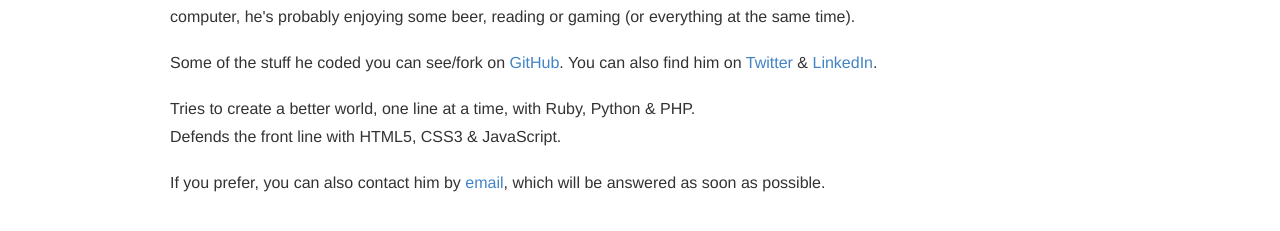
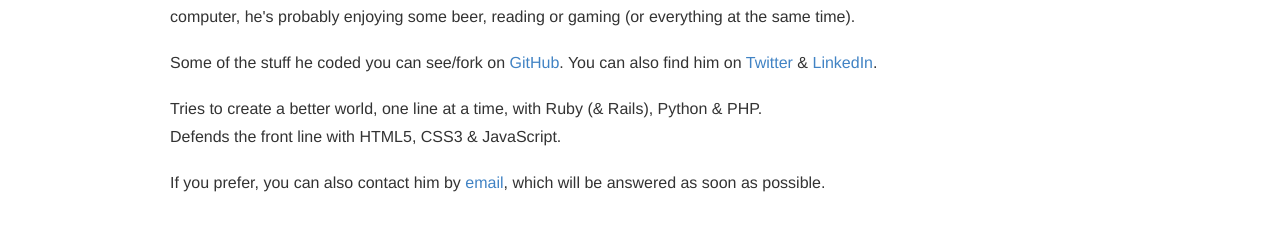
Before and after one commit to arthurgouveia/arthurgouveia.github.io, a Jekyll site: the page built from about.html, in a window 1280 px wide. Shown: the part 630-861 px from the top of the page. Built offline with Jekyll 4.4.1, drawn with Linux system fonts in a browser that asks for light colours; nearby versions of some CDN libraries; some web fonts are replaced; Markdown is read by kramdown in place of the engine named in the settings.

Commit message:
Shorter meta-descriptions. Removed encoded email from About page. It is now JS replaced

```diff
--- a/about.html
+++ b/about.html
@@ -13,6 +13,6 @@
 
 <p>Some of the stuff he coded you can see/fork on <a href="{{ site.author.github }}" target="_blank">GitHub</a>. You can also find him on <a href="{{ site.author.twitter }}" target="_blank">Twitter</a> &amp; <a href="{{ site.author.linkedin }}" target="_blank">LinkedIn</a>.</p>
 
-<p>Tries to create a better world, one line at a time, with Ruby, Python &amp; PHP. <br/>Defends the front line with HTML5, CSS3 &amp; JavaScript.</p>
+<p>Tries to create a better world, one line at a time, with Ruby (&amp; Rails), Python &amp; PHP. <br/>Defends the front line with HTML5, CSS3 &amp; JavaScript.</p>
 
-<p>If you prefer, you can also contact him by <a href="mailto:&#097;&#114;&#116;&#104;&#117;&#114;&#046;&#103;&#111;&#117;&#118;&#101;&#105;&#097;&#064;&#103;&#109;&#097;&#105;&#108;&#046;&#099;&#111;&#109;">email</a>, which will be answered as soon as possible.</p>
+<p>If you prefer, you can also contact him by <a id="email" href="#">email</a>, which will be answered as soon as possible.</p>
--- a/index.html
+++ b/index.html
@@ -1,7 +1,7 @@
 ---
 layout: default
-title: 'Arthur Gouveia'
-description: "Web Developer who has fun while trying to create a better world one line of code at a time with Ruby (and Rails), Python and PHP. Defends the front line with HTML5, CSS3 and JavaScript. Lives in João Pessoa, Brazil."
+title: 'Arthur Gouveia - Web Developer'
+description: "Web Developer who tries to save the world one line of code at a time w/ Ruby (& Rails), Python and PHP. Defends the front line with HTML5, CSS3 and JavaScript."
 keywords: "Web Developer Development Ruby on Rails PHP Python HTML XHTML HTML5 CSS CSS3 JS JavaScript João Pessoa Brazil"
 ---
 
```
Also changed, not shown: other parts of about.html (+1 -1 lines).
